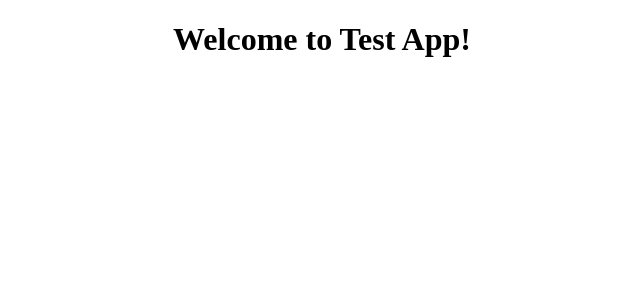
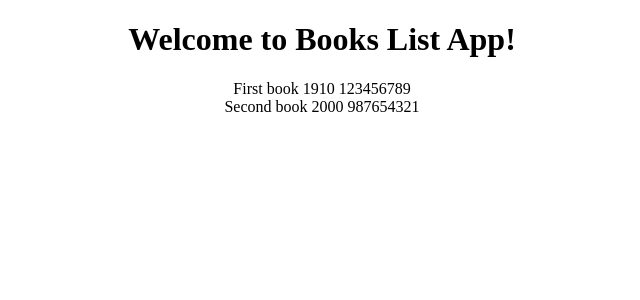
Before and after one commit to MatveyNeyman/BookList, an Angular app: page / in a window 1280 px wide. Shown: the top 300 px of the page, without its empty margins (318-958 px from the left). Built offline with nearby package versions, Linux system fonts and the light colour scheme.

Commit message:
Book mock service

```diff
--- a/src/app/app.component.html
+++ b/src/app/app.component.html
@@ -3,4 +3,15 @@
   <h1>
     Welcome to {{title}}!
   </h1>
+  <div *ngFor="let book of books">
+    <span>
+      {{ book.header }}
+    </span>
+    <span>
+      {{ book.publishYear }}
+    </span>
+    <span>
+      {{ book.ISBN }}
+    </span>
+  </div>
 </div>
--- a/src/app/app.component.ts
+++ b/src/app/app.component.ts
@@ -1,10 +1,24 @@
-import { Component } from '@angular/core';
+import { Component, OnInit } from '@angular/core';
+
+import { BookService, IBook } from './exports';
 
 @Component({
   selector: 'app-root',
   templateUrl: './app.component.html',
-  styleUrls: ['./app.component.css']
+  styleUrls: ['./app.component.css'],
+  providers: [BookService]
 })
-export class AppComponent {
-  title = 'Test App';
+export class AppComponent implements OnInit {
+  public title: string = "Books List App";
+  public books: Array<IBook>;
+
+  constructor(private bookService: BookService) { }
+
+  ngOnInit(): void {
+    this.getBooks();
+  }
+
+  getBooks(): void {
+    this.books = this.bookService.getBooks();
+  }
 }
--- /dev/null
+++ b/src/app/exports.ts
@@ -0,0 +1,6 @@
+// Interfaces
+export * from './interfaces';
+
+// Services
+export * from '../services/book.service';
+export * from '../services/mock-books';
--- /dev/null
+++ b/src/app/interfaces.ts
@@ -0,0 +1,15 @@
+export interface IBook {
+    header: string;
+    authors: Array<IAuthor>;
+    length: number; // book's length
+    publisher?: string;
+    publishYear: number;
+    issueYear: Date;
+    ISBN: number;
+    image?: string;
+}
+
+export interface IAuthor {
+    firstName: string;
+    lastName: string;
+}
--- /dev/null
+++ b/src/services/book.service.ts
@@ -0,0 +1,10 @@
+import { Injectable } from '@angular/core';
+
+import { IBook, BOOKS } from '../app/exports';
+
+@Injectable()
+export class BookService {
+  getBooks(): IBook[] {
+    return BOOKS;
+  }
+}
--- /dev/null
+++ b/src/services/mock-books.ts
@@ -0,0 +1,45 @@
+import { IBook } from '../app/exports';
+
+const dateOne = new Date("Thu Jul 13 1911 19:06:51 GMT+0300 (Russia TZ 2 Standard Time)");
+const dateTwo = new Date("Thu Jul 13 2000 19:06:51 GMT+0300 (Russia TZ 2 Standard Time)");
+
+export const BOOKS: IBook[] = [
+    {
+        header: "First book",
+        authors: [
+            {
+                firstName: "First author name",
+                lastName: "First author surname"
+            },
+            {
+                firstName: "Second author name",
+                lastName: "Second author surname"
+            }
+        ],
+        length: 500,
+        publisher: "Best printing house",
+        publishYear: 1910,
+        issueYear: dateOne,
+        ISBN: 123456789,
+        image: null
+    },
+    {
+        header: "Second book",
+        authors: [
+            {
+                firstName: "First author name",
+                lastName: "First author surname"
+            },
+            {
+                firstName: "Second author name",
+                lastName: "Second author surname"
+            }
+        ],
+        length: 500,
+        publisher: "Worst printing house",
+        publishYear: 2000,
+        issueYear: dateTwo,
+        ISBN: 987654321,
+        image: null
+    },
+];
```
